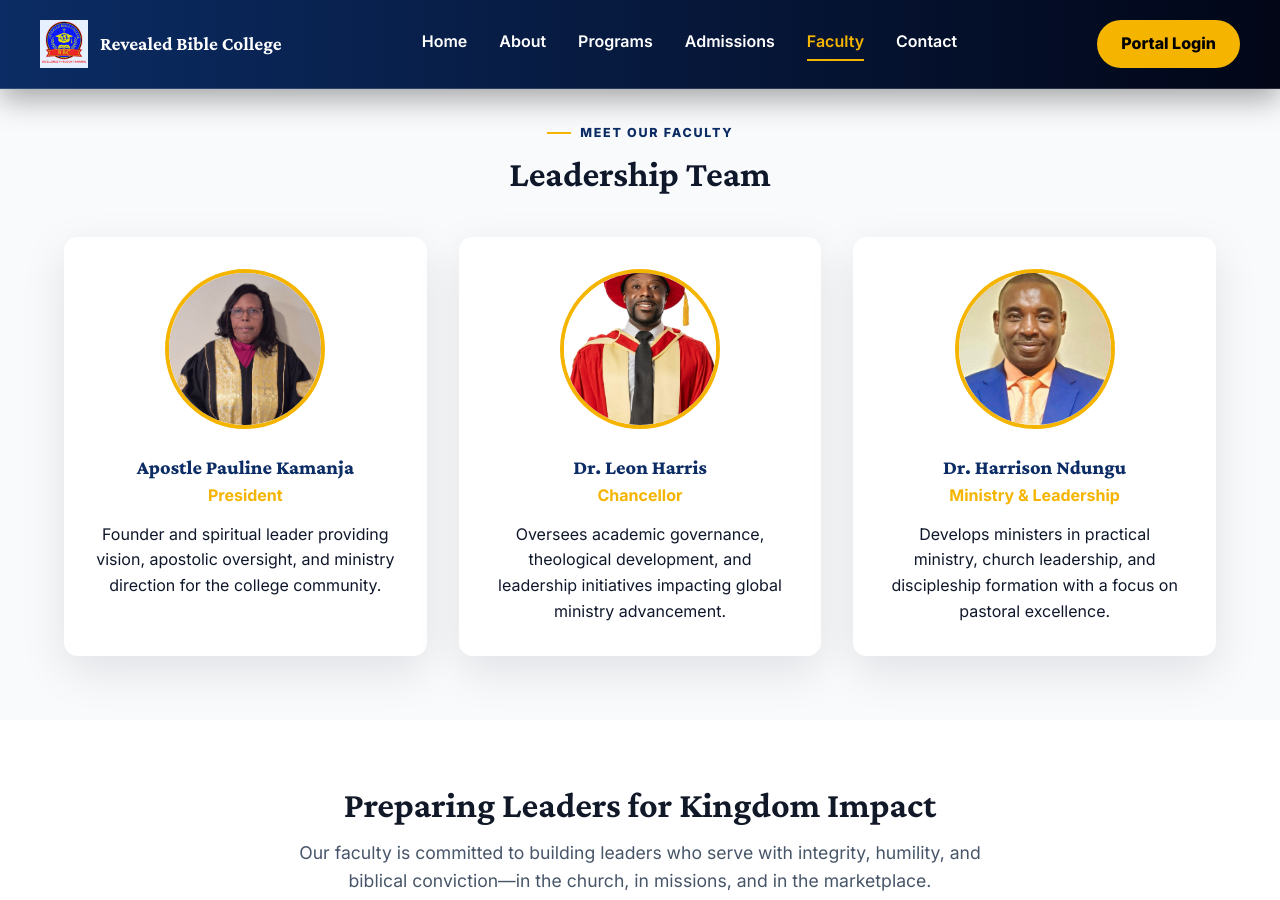
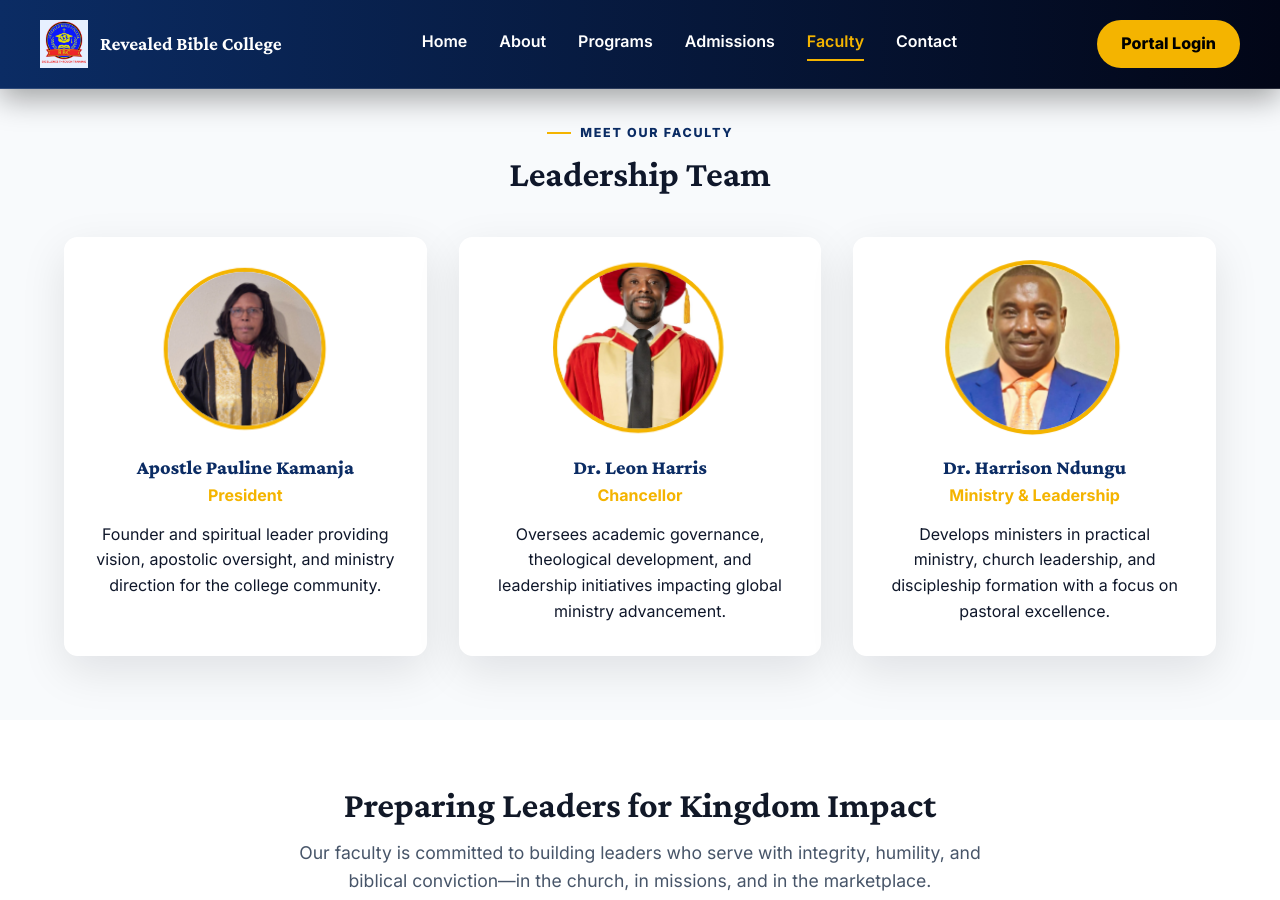
Before and after one commit to WillieKM/my-student-portal, a Jekyll site: the page built from faculty/index.html, in a window 1280 px wide and 900 px high, scrolled down 363 px. Built offline with Jekyll 4.4.1, drawn with Linux system fonts in a browser that asks for light colours.

Commit message:
Add subtle Ken Burns zoom/pan to hero and faculty photos
Gives a sense of life/motion using existing photography instead of
video, which would require sourcing a licensed clip. Faculty portraits
desync via negative animation-delay so they don't zoom in unison.
Respects prefers-reduced-motion.

Co-Authored-By: Claude Sonnet 5 <noreply@anthropic.com>

```diff
--- a/assets/css/style.css
+++ b/assets/css/style.css
@@ -283,12 +283,18 @@ header {
 }
 
 /* Hero image */
+.hero-image {
+  overflow: hidden;
+  border-radius: var(--radius-lg);
+  box-shadow: 0 25px 50px -12px rgba(0,0,0,0.5);
+}
+
 .hero-image img {
   width: 100%;
+  height: 100%;
   max-height: 500px;
   object-fit: cover;
-  border-radius: var(--radius-lg);
-  box-shadow: 0 25px 50px -12px rgba(0,0,0,0.5);
+  display: block;
 }
 
 /* =========================================
@@ -949,7 +955,28 @@ footer {
   @keyframes heroEnter {
     to { opacity: 1; transform: translateY(0); }
   }
+
+  /* Ken Burns slow zoom/pan for photographic imagery */
+  .kenburns {
+    animation: kenburns 24s ease-in-out infinite alternate;
+    will-change: transform;
+  }
+
+  @keyframes kenburns {
+    0%   { transform: scale(1) translate(0, 0); }
+    100% { transform: scale(1.09) translate(-1.5%, -1%); }
+  }
 }
+
+@media (prefers-reduced-motion: reduce) {
+  .kenburns {
+    animation: none;
+  }
+}
+
+/* Desync faculty portrait Ken Burns loops so they don't zoom in unison */
+.faculty-card:nth-child(2) .kenburns { animation-delay: -9s; }
+.faculty-card:nth-child(3) .kenburns { animation-delay: -17s; }
 
 @media (prefers-reduced-motion: reduce) {
   [data-reveal],
--- a/faculty/index.html
+++ b/faculty/index.html
@@ -80,7 +80,7 @@
     <div class="faculty-grid" data-reveal-group>
 
       <div class="faculty-card">
-        <img src="/pauline-kamanja.jpg" alt="Apostle Pauline Kamanja">
+        <img class="kenburns" src="/pauline-kamanja.jpg" alt="Apostle Pauline Kamanja">
         <h3>Apostle Pauline Kamanja</h3>
         <p class="role">President</p>
         <p>
@@ -90,7 +90,7 @@
       </div>
 
       <div class="faculty-card">
-        <img src="/leon-harris.jpg" alt="Dr. Leon Harris">
+        <img class="kenburns" src="/leon-harris.jpg" alt="Dr. Leon Harris">
         <h3>Dr. Leon Harris</h3>
         <p class="role">Chancellor</p>
         <p>
@@ -100,7 +100,7 @@
       </div>
 
       <div class="faculty-card">
-        <img src="/harrison-ndungu.jpg" alt="Dr. Harrison Ndungu">
+        <img class="kenburns" src="/harrison-ndungu.jpg" alt="Dr. Harrison Ndungu">
         <h3>Dr. Harrison Ndungu</h3>
         <p class="role">Ministry & Leadership</p>
         <p>
--- a/index.html
+++ b/index.html
@@ -79,7 +79,7 @@
         </ul>
       </div>
       <figure class="hero-image hero-enter d2">
-        <img src="/student-theology-study.jpg" alt="Students engaged in theological instruction">
+        <img class="kenburns" src="/student-theology-study.jpg" alt="Students engaged in theological instruction">
       </figure>
     </div>
   </section>
```
